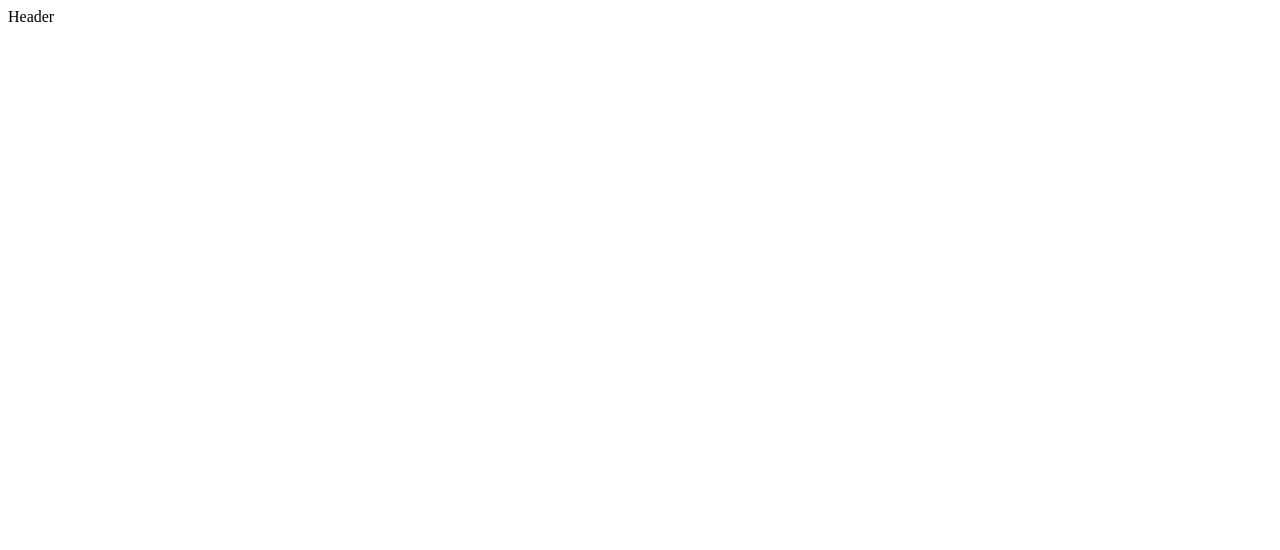
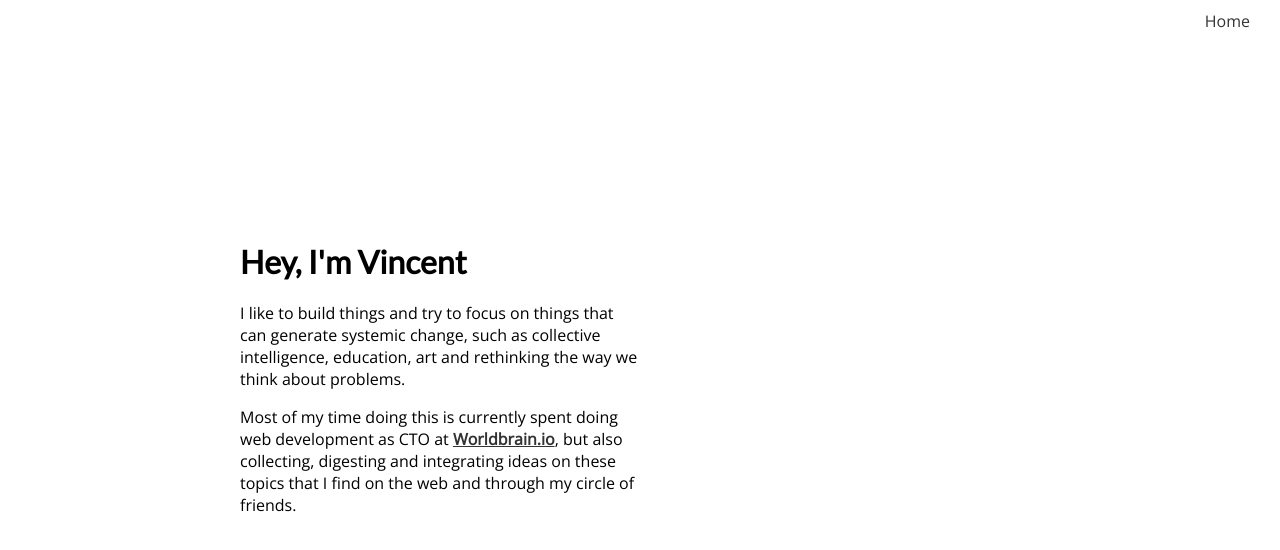
Before and after one commit to ShishKabab/ShishKabab.github.io, a Gatsby site in the folder website/: page / in a window 1280 px wide. Built offline with nearby package versions, Linux system fonts and the light colour scheme; Gatsby itself is replaced by a stand-in of ours.

Commit message:
Initial home page

```diff
--- a/website/config/gatsby-config.ts
+++ b/website/config/gatsby-config.ts
@@ -27,6 +27,12 @@ module.exports = {
                 icon: `src/images/gatsby-icon.png`, // This path is relative to the root of the site.
             },
         },
+        {
+            resolve: `gatsby-plugin-styled-components`,
+            options: {
+                // Add any options here
+            },
+        }
         // this (optional) plugin enables Progressive Web App + Offline functionality
         // To learn more, visit: https://gatsby.dev/offline
         // `gatsby-plugin-offline`,
--- /dev/null
+++ b/website/src/components/external-link.tsx
@@ -0,0 +1,22 @@
+/**
+ * Layout component that queries for data
+ * with Gatsby's useStaticQuery component
+ *
+ * See: https://www.gatsbyjs.com/docs/use-static-query/
+ */
+
+import React from "react"
+import styled from "styled-components"
+
+const StyledExternalLink = styled.a`
+  font-weight: bold;
+  color: #333;
+`
+
+const ExternalLink = (props: { href: string, children: React.ReactNode }) => {
+  return (
+    <StyledExternalLink target="_blank" {...props} />
+  )
+}
+
+export default ExternalLink
--- a/website/src/components/header.tsx
+++ /dev/null
@@ -1,8 +0,0 @@
-import { Link } from "gatsby"
-import React from "react"
-
-const Header = () => (
-  <header>Header</header>
-)
-
-export default Header
--- a/website/src/components/layout.tsx
+++ b/website/src/components/layout.tsx
@@ -6,14 +6,77 @@
  */
 
 import React from "react"
-import Header from "./header"
+import styled from "styled-components"
+import { Link } from "gatsby"
+
+import "@fontsource/open-sans"
+import "@fontsource/lato"
+import "../global.css"
+
+const StyledLayout = styled.div`
+  font-family: "Open Sans", sans-serif;
+
+  h1, h2, h3 {
+    font-family: "Lato", sans-serif;
+  }
+
+  min-height: 100%;
+  display: flex;
+  flex-direction: column;
+  align-items: stretch;
+`
+
+const Header = styled.header`
+  flex-shrink: 0;
+
+  display: flex;
+`
+
+const HeaderLeftArea = styled.div`
+
+`
+
+const HeaderMenu = styled.nav`
+  flex-grow: 2;
+  display: flex;
+  justify-content: flex-end;
+  padding: 10px 20px;
+`
+
+const HeaderMenuItem = styled(Link)`
+  margin: 0px 10px;
+  color: #333;
+  text-decoration: none;
+`
+
+const Main = styled.main`
+  width: 90%;
+  max-width: 800px;
+  margin: 0 auto;
+  flex-grow: 1;
+  flex-shrink: 0;
+`
+
+const Footer = styled.footer`
+  flex-shrink: 0;
+`
 
 const Layout = (props: { children: React.ReactNode }) => {
   return (
-    <>
-      <Header />
-      <main>{props.children}</main>
-    </>
+    <StyledLayout>
+      <Header>
+        <HeaderLeftArea>
+        </HeaderLeftArea>
+        <HeaderMenu>
+          <HeaderMenuItem to="/">Home</HeaderMenuItem>
+          {/* <HeaderMenuItem to="/thoughts">Thoughts</HeaderMenuItem> */}
+        </HeaderMenu>
+      </Header>
+      <Main>{props.children}</Main>
+      <Footer>
+        {/* This is the footer */}
+      </Footer>
+    </StyledLayout>
   )
 }
 
--- /dev/null
+++ b/website/src/global.css
@@ -0,0 +1,22 @@
+* {
+  box-sizing: content-box;
+}
+
+html,
+body {
+  margin: 0;
+  padding: 0;
+  width: 100%;
+  height: 100%;
+}
+
+body {
+  display: flex;
+  flex-direction: column;
+}
+
+#gatsby-focus-wrapper,
+#___gatsby {
+  width: 100%;
+  height: 100%;
+}
--- a/website/src/pages/index.tsx
+++ b/website/src/pages/index.tsx
@@ -1,13 +1,29 @@
 import React from "react"
+import styled from "styled-components"
+import ExternalLink from "../components/external-link"
 // import { Link } from "gatsby"
 
 import Layout from "../components/layout"
 import SEO from "../components/seo"
 
+const IntroBox = styled.div`
+  margin: 200px 0;
+  width: 100%;
+  max-width: 400px;
+`
+
 const IndexPage = () => (
   <Layout>
     <SEO title="Home" />
-    {/* <Link to="/using-typescript/">Go to "Using TypeScript"</Link> */}
+    <IntroBox>
+    <h1>Hey, I'm Vincent</h1>
+    <p>
+    I like to build things and try to focus on things that can generate systemic change, such as collective intelligence, education, art and rethinking the way we think about problems.
+    </p>
+    <p>
+    Most of my time doing this is currently spent doing web development as CTO at <ExternalLink href="https://www.worldbrain.io/">Worldbrain.io</ExternalLink>, but also collecting, digesting and integrating ideas on these topics that I find on the web and through my circle of friends.
+    </p>
+    </IntroBox>
   </Layout>
 )
 
```
Also changed, not shown: website/package.json (+8 -1 lines), 1 other file.
